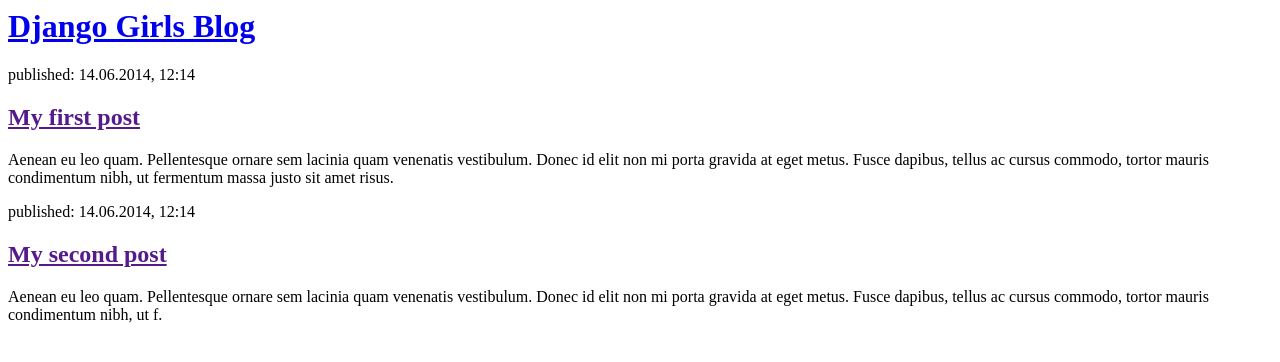
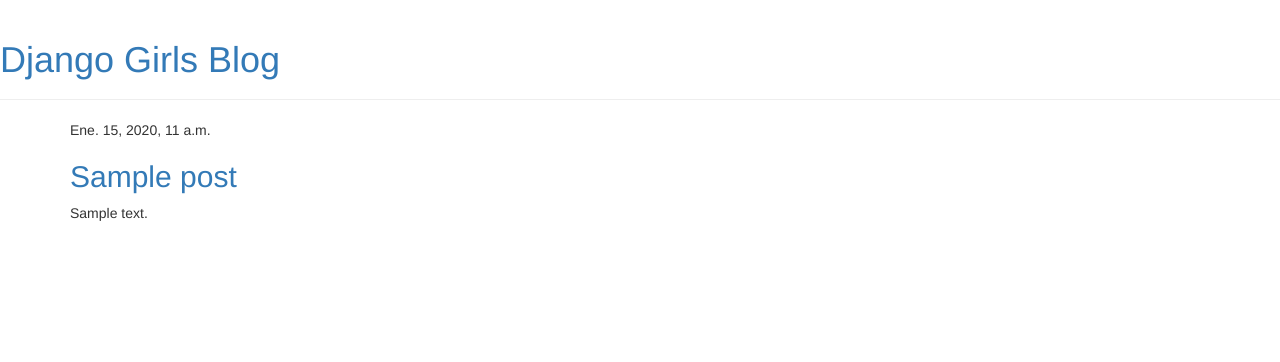
Before and after one commit to gabritejedor/djangogirls, a Django app: page / in a window 1280 px wide. Shown: the top 362 px of the page. Run offline with Django 3.2, Linux system fonts and the light colour scheme; tables that the repository leaves empty hold one stand-in row (values such as "Sample post"); some libraries are stand-ins or nearby versions.

Commit message:
Vistas, plantillas y css

```diff
--- /dev/null
+++ b/blog/templates/blog/base.html
@@ -0,0 +1,24 @@
+{% load static %}
+<html>
+    <head>
+        <title>Django Girls blog</title>
+        <link rel="stylesheet" href="//maxcdn.bootstrapcdn.com/bootstrap/3.2.0/css/bootstrap.min.css">
+        <link rel="stylesheet" href="//maxcdn.bootstrapcdn.com/bootstrap/3.2.0/css/bootstrap-theme.min.css">
+        <link href='//fonts.googleapis.com/css?family=Lobster&subset=latin,latin-ext' rel='stylesheet' type='text/css'>
+        <link rel="stylesheet" href="{% static 'css/blog.css' %}">
+    </head>
+    <body>
+          <div class="page-header">
+        <h1><a href="/">Django Girls Blog</a></h1>
+    </div>
+    <div class="content container">
+        <div class="row">
+            <div class="col-md-8">
+            {% block content %}
+            {% endblock %}
+            </div>
+        </div>
+    </div>
+
+    </body>
+</html>
--- a/blog/templates/blog/post_list.html
+++ b/blog/templates/blog/post_list.html
@@ -1,22 +1,12 @@
-<html>
-    <head>
-        <title>Django Girls blog</title>
-    </head>
-    <body>
-        <div>
-            <h1><a href="/">Django Girls Blog</a></h1>
-        </div>
-
-        <div>
-            <p>published: 14.06.2014, 12:14</p>
-            <h2><a href="">My first post</a></h2>
-            <p>Aenean eu leo quam. Pellentesque ornare sem lacinia quam venenatis vestibulum. Donec id elit non mi porta gravida at eget metus. Fusce dapibus, tellus ac cursus commodo, tortor mauris condimentum nibh, ut fermentum massa justo sit amet risus.</p>
-        </div>
-
-        <div>
-            <p>published: 14.06.2014, 12:14</p>
-            <h2><a href="">My second post</a></h2>
-            <p>Aenean eu leo quam. Pellentesque ornare sem lacinia quam venenatis vestibulum. Donec id elit non mi porta gravida at eget metus. Fusce dapibus, tellus ac cursus commodo, tortor mauris condimentum nibh, ut f.</p>
-        </div>
-    </body>
-</html>
+{% extends 'blog/base.html' %}
+{% block content %}
+	{% for post in posts %}
+		<div class="post">
+			<div class="date">
+				{{ post.published_date }}
+			</div>
+			<h2><a href="{% url 'post_detail' pk=post.pk %}">{{ post.title }}</a></h2>
+			<p>{{ post.text|linebreaksbr }}</p>
+		</div>
+	{% endfor %}
+{%endblock%}
--- a/blog/urls.py
+++ b/blog/urls.py
@@ -3,4 +3,5 @@ from . import views
 
 urlpatterns = [
     path('', views.post_list, name='post_list'),
+    path('post/<int:pk>/', views.post_detail, name='post_detail'),
 ]
--- a/blog/views.py
+++ b/blog/views.py
@@ -1,6 +1,13 @@
 from django.shortcuts import render
-
+from .models import Post
+from django.utils import timezone
+from django.shortcuts import render, get_object_or_404
 # Create your views here.
 
 def post_list(request):
-    return render(request,'blog/post_list.html',{})
+    posts = Post.objects.filter(published_date__lte=timezone.now()).order_by('published_date')
+    return render(request,'blog/post_list.html',{'posts':posts})
+
+def post_detail(request,pk):
+    post = get_object_or_404(Post, pk=pk)
+    return render(request, 'blog/post_detail.html', {'post': post})
```
Also changed, not shown: blog/templates/blog/post_detail.html (added, +13 -0 lines).
